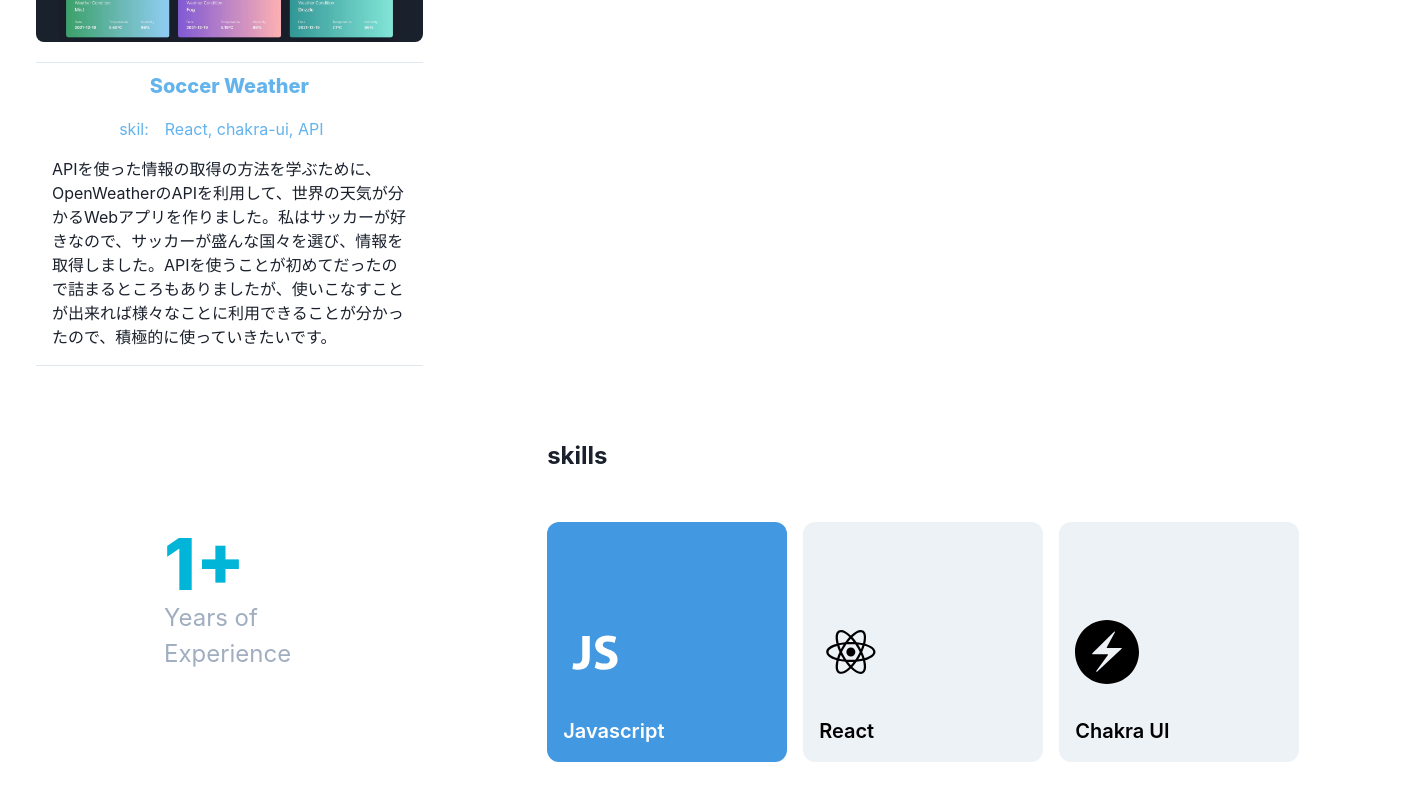
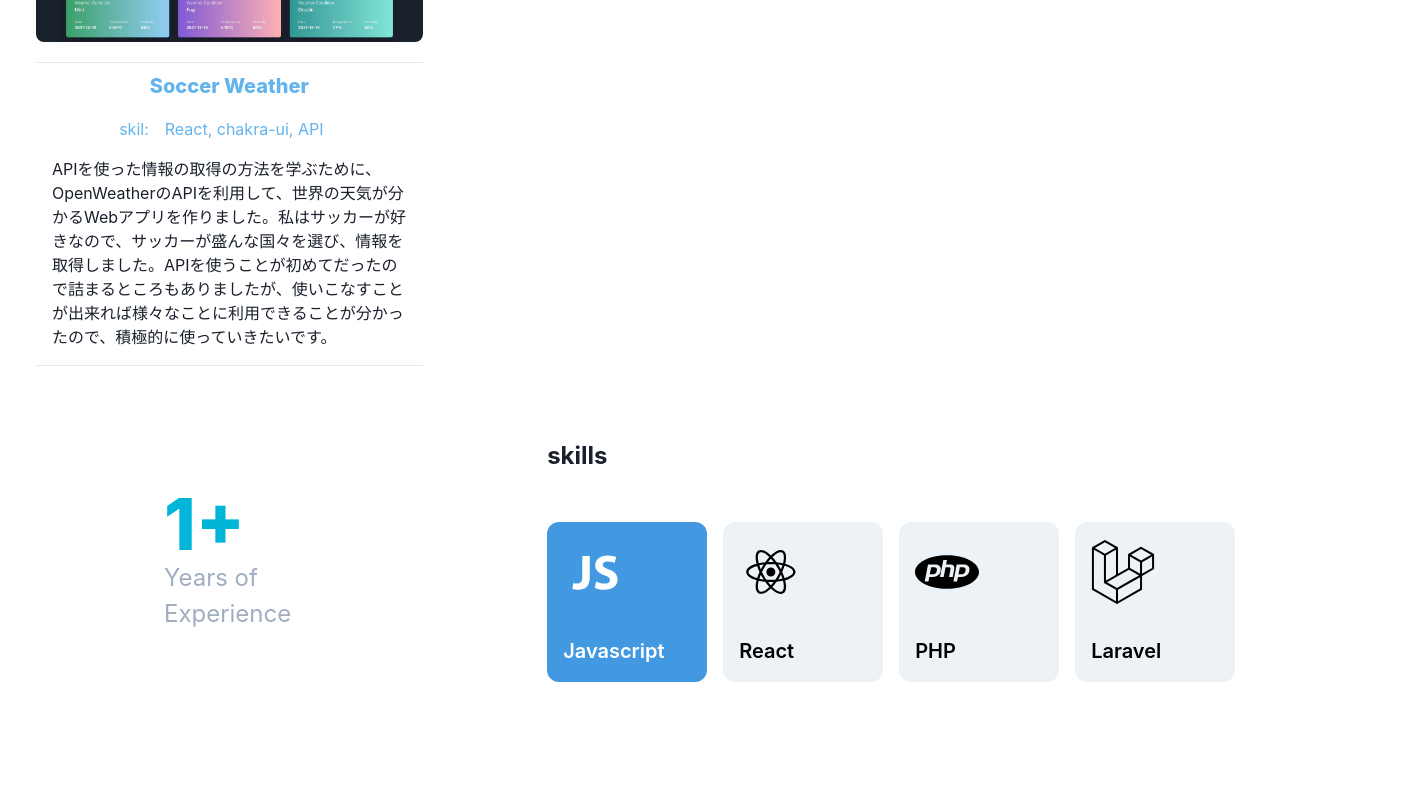
Before and after one commit to RickTurbo/Portfolio, a React (Create React App) app: page / in a window 1280 px wide. Shown: the part 1532-2332 px from the top of the page, 1427 px wide, since content can reach past the window. After the commit the page ends 2298 px from the top, so only its background shows below. Built offline with nearby package versions, Linux system fonts and the light colour scheme.

Commit message:
skilsの編集など

```diff
--- a/src/App.js
+++ b/src/App.js
@@ -1,4 +1,4 @@
-import { Flex, VStack } from "@chakra-ui/react";
+import { Container, Flex, VStack } from "@chakra-ui/react";
 import { useEffect, useState } from "react";
 import Header from "./components/Header";
 import Main from "./components/Main";
--- a/src/components/Header.jsx
+++ b/src/components/Header.jsx
@@ -1,4 +1,10 @@
-import { Flex, IconButton, Spacer, useColorMode } from "@chakra-ui/react";
+import {
+  Container,
+  Flex,
+  IconButton,
+  Spacer,
+  useColorMode,
+} from "@chakra-ui/react";
 import {
   FaSun,
   FaMoon,
@@ -13,6 +19,7 @@ function Header() {
   const isDark = colorMode === "dark";
 
   return (
+    <Container maxW="container.xl">
       <MotionFlex
         w="100%"
         mb={{
@@ -42,6 +49,7 @@ function Header() {
           onClick={toggleColorMode}
         ></IconButton>
       </MotionFlex>
+    </Container>
   );
 }
 
--- a/src/components/Main.jsx
+++ b/src/components/Main.jsx
@@ -61,8 +61,8 @@ export const letter = {
 function Main() {
   const { colorMode } = useColorMode();
   const isDark = colorMode === "dark";
+  const [isNotSmallerScreen] = useMediaQuery("(min-width:600px)");
 
-  const [isNotSmallerScreen] = useMediaQuery("(min-width:600px)");
   return (
     <MotionContainer maxW="container.xl" initial="hidden" animate="visible">
       <Stack>
--- a/src/components/Profile.jsx
+++ b/src/components/Profile.jsx
@@ -8,8 +8,8 @@ import {
   useMediaQuery
 } from "@chakra-ui/react";
 import React from "react";
-import { DiReact, DiJavascript1 } from "react-icons/di";
-import { SiChakraui } from "react-icons/si";
+import { DiReact, DiJavascript1,  } from "react-icons/di";
+import { SiChakraui, SiPhp, SiLaravel } from "react-icons/si";
 
 function Profile() {
   const [isNotSmallerScreen] = useMediaQuery("(min-width:600px)");
@@ -19,7 +19,7 @@ function Profile() {
     <Flex
       direction={isNotSmallerScreen ? "row" : "column"}
       w="100%"
-      maxWidth={{ base: "100vh", md: "130vh", lg: "130vh", xl: "130vh" }}
+      maxWidth={{ base: "100vh", md: "100vh", lg: "100vh", xl: "100vh" }}
     >
       <Box alignSelf="center" px="32" py="16">
         <Heading fontWeight="extrabold" color="cyan.500" size="4xl">
@@ -39,8 +39,8 @@ function Profile() {
             direction="column"
             mt={4}
             bg="blue.400"
-            h="30vh"
-            w="30vh"
+            h="20vh"
+            w="20vh"
             justify="flex-end"
           >
             <Icon color="white" p="4" as={DiJavascript1} w="24" h="24"></Icon>
@@ -54,8 +54,8 @@ function Profile() {
             mt={4}
             ml={isNotSmallerScreen ? 4 : 0}
             bg="gray.100"
-            h="30vh"
-            w="30vh"
+            h="20vh"
+            w="20vh"
             justify="flex-end"
             _hover={{ bg: "teal.400" }}
           >
@@ -70,16 +70,34 @@ function Profile() {
             mt={4}
             ml={isNotSmallerScreen ? 4 : 0}
             bg="gray.100"
-            h="30vh"
-            w="30vh"
+            h="20vh"
+            w="20vh"
             justify="flex-end"
             _hover={{ bg: "green.400" }}
           >
-            <Icon color="black" p="4" as={SiChakraui} w="24" h="24"></Icon>
+            <Icon color="black" p="4" as={SiPhp} w="24" h="24"></Icon>
             <Text color="black" p="4" fontSize="xl" fontWeight="semibold">
-              Chakra UI
+              PHP
             </Text>
           </Flex>
+          <Flex
+            rounded="xl"
+            direction="column"
+            mt={4}
+            ml={isNotSmallerScreen ? 4 : 0}
+            bg="gray.100"
+            h="20vh"
+            w="20vh"
+            justify="flex-end"
+            _hover={{ bg: "green.400" }}
+          >
+            <Icon color="black" p="4" as={SiLaravel} w="24" h="24"></Icon>
+            <Text color="black" p="4" fontSize="xl" fontWeight="semibold">
+              Laravel
+            </Text>
+          </Flex>
+
+
         </Flex>
       </Box>
     </Flex>
```
Also changed, not shown: src/assets/bbs.jpg (added). Lines whose indentation alone changed are shown as unchanged.
